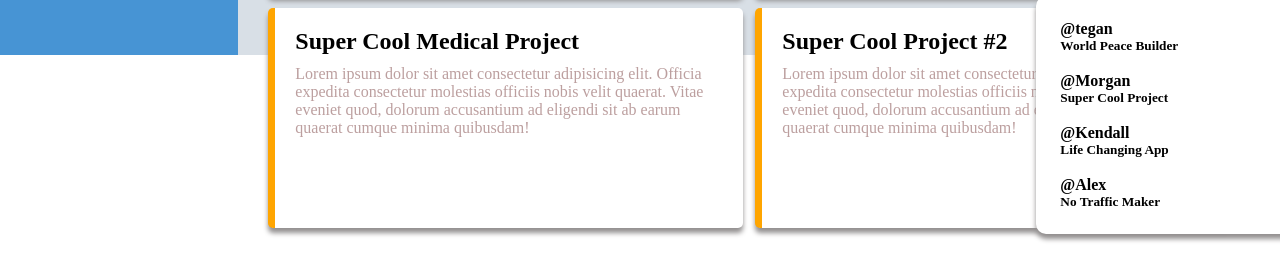
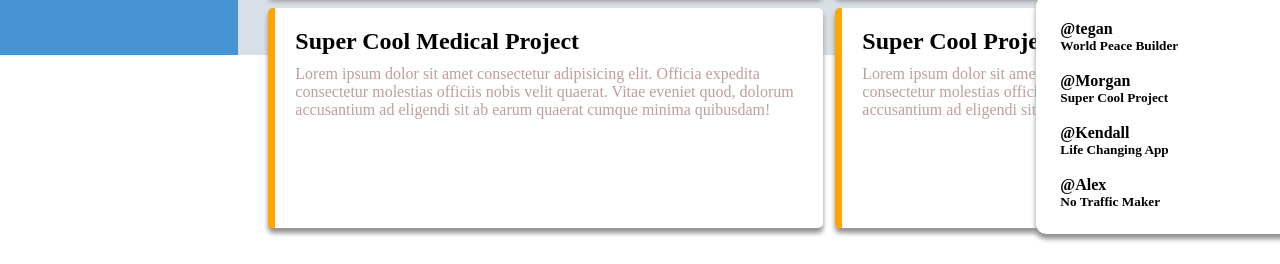
Before and after one commit to lsara011/Admin-Dashboard, a plain HTML site: page index.html in a window 1280 px wide. Shown: the part 745-1009 px from the top of the page. Drawn offline with Linux system fonts and the light colour scheme.

Commit message:
Finished

```diff
--- a/style.css
+++ b/style.css
@@ -127,7 +127,7 @@ section{
     background-color: white;
     border-left: orange 7px solid;
     height: 220px;
-    width: 475px;
+    width: 555px;
     border-radius: 5px;
     padding: 20px;
     box-shadow: 0px 5px 5px rgb(147, 144, 144);
```
